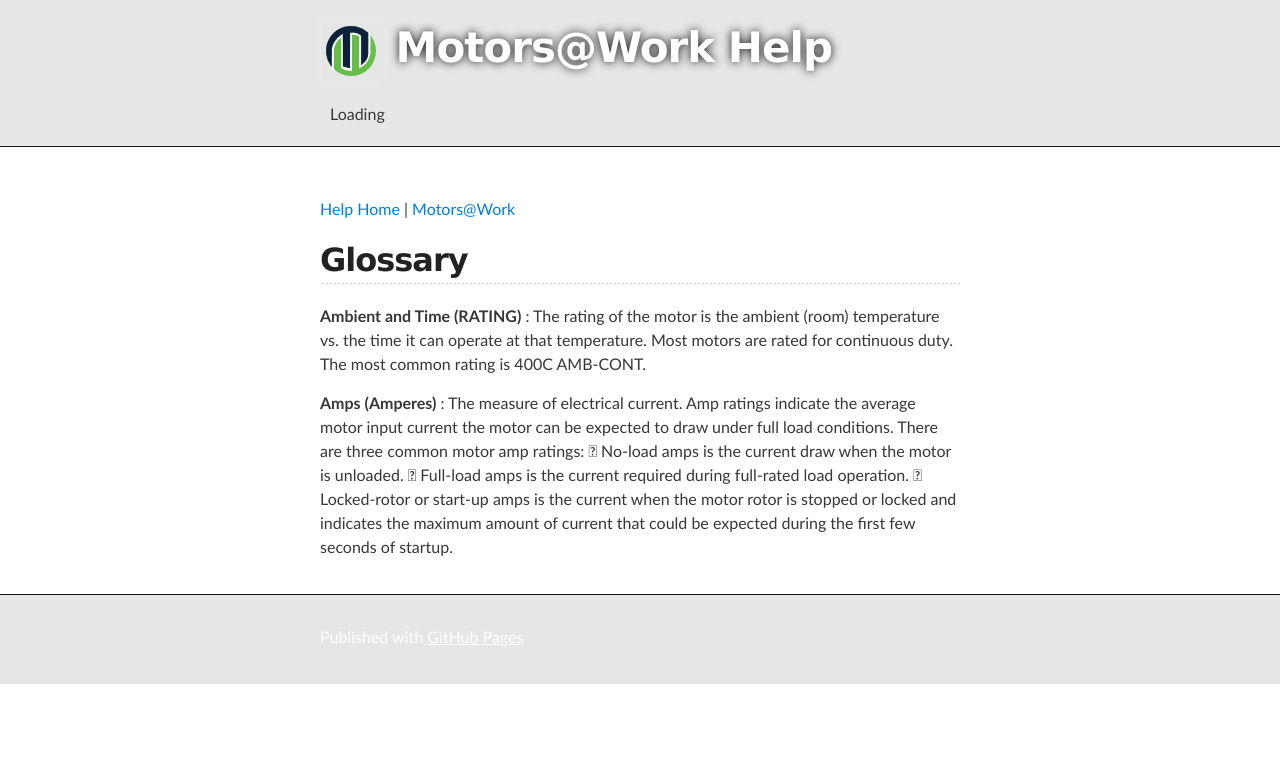
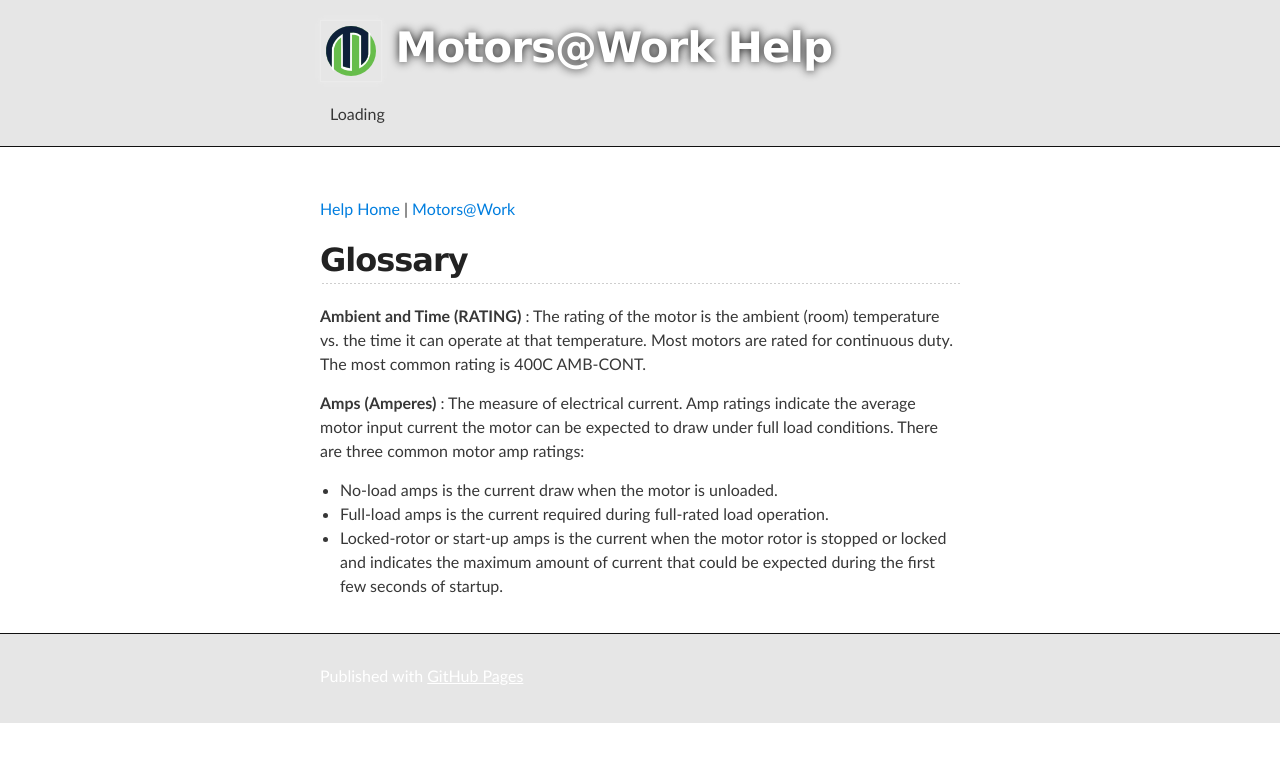
Before and after one commit to DeepakSirsath/assetsustainability.github.io, a Jekyll site: the page built from content/glossary/glossary.md, in a window 1280 px wide. Shown: the top 762 px of the page. Built offline with Jekyll 4.4.1, drawn with Linux system fonts in a browser that asks for light colours; comment, search, counter and statistics services are not loaded.

```diff
--- a/content/glossary/glossary.md
+++ b/content/glossary/glossary.md
@@ -13,6 +13,6 @@ tags:
 **Ambient and Time (RATING)** : The rating of the motor is the ambient (room) temperature vs. the time it can operate at that temperature. Most motors are rated for continuous duty. The most common rating is 400C AMB-CONT.
 
 **Amps (Amperes)** : The measure of electrical current. Amp ratings indicate the average motor input current the motor can be expected to draw under full load conditions. There are three common motor amp ratings:
-	No-load amps is the current draw when the motor is unloaded.
-	Full-load amps is the current required during full-rated load operation.
-	Locked-rotor or start-up amps is the current when the motor rotor is stopped or locked and indicates the maximum amount of current that could be expected during the first few seconds of startup.
+- No-load amps is the current draw when the motor is unloaded.
+- Full-load amps is the current required during full-rated load operation.
+- Locked-rotor or start-up amps is the current when the motor rotor is stopped or locked and indicates the maximum amount of current that could be expected during the first few seconds of startup.
```
